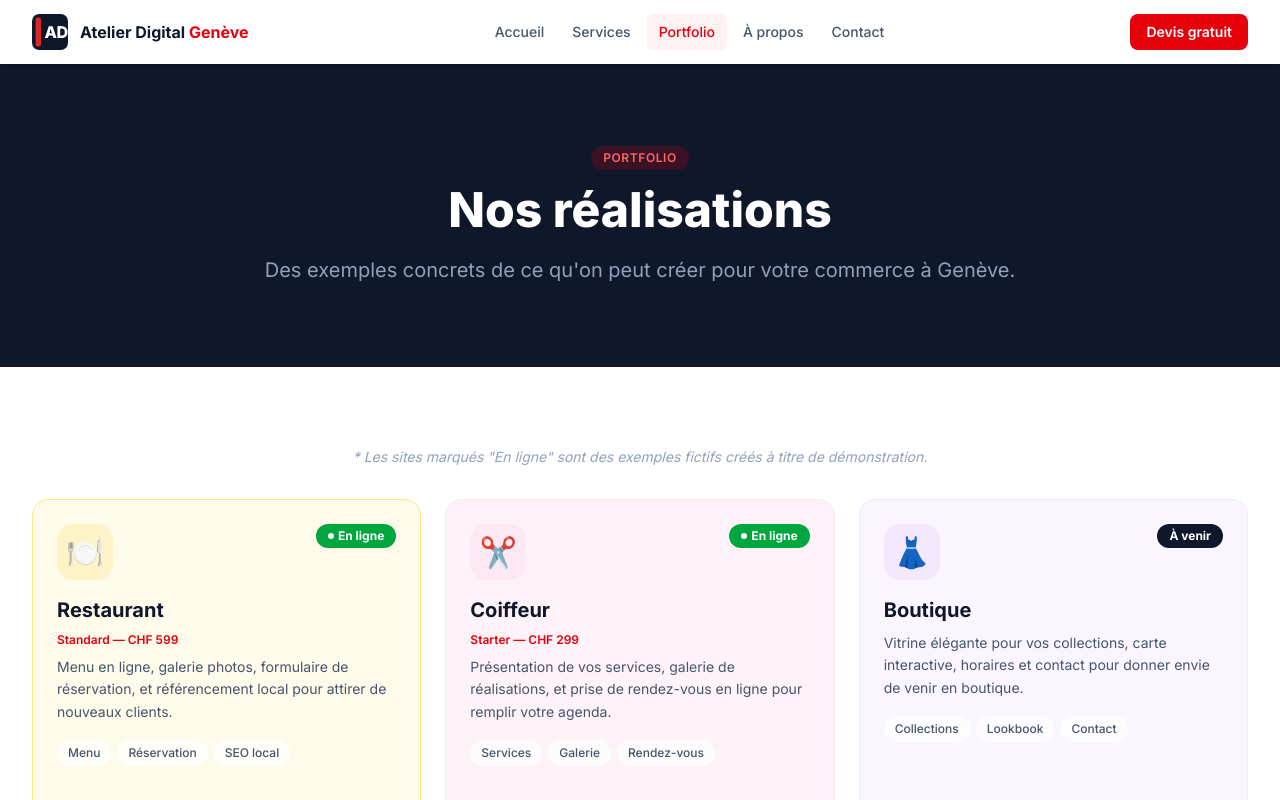
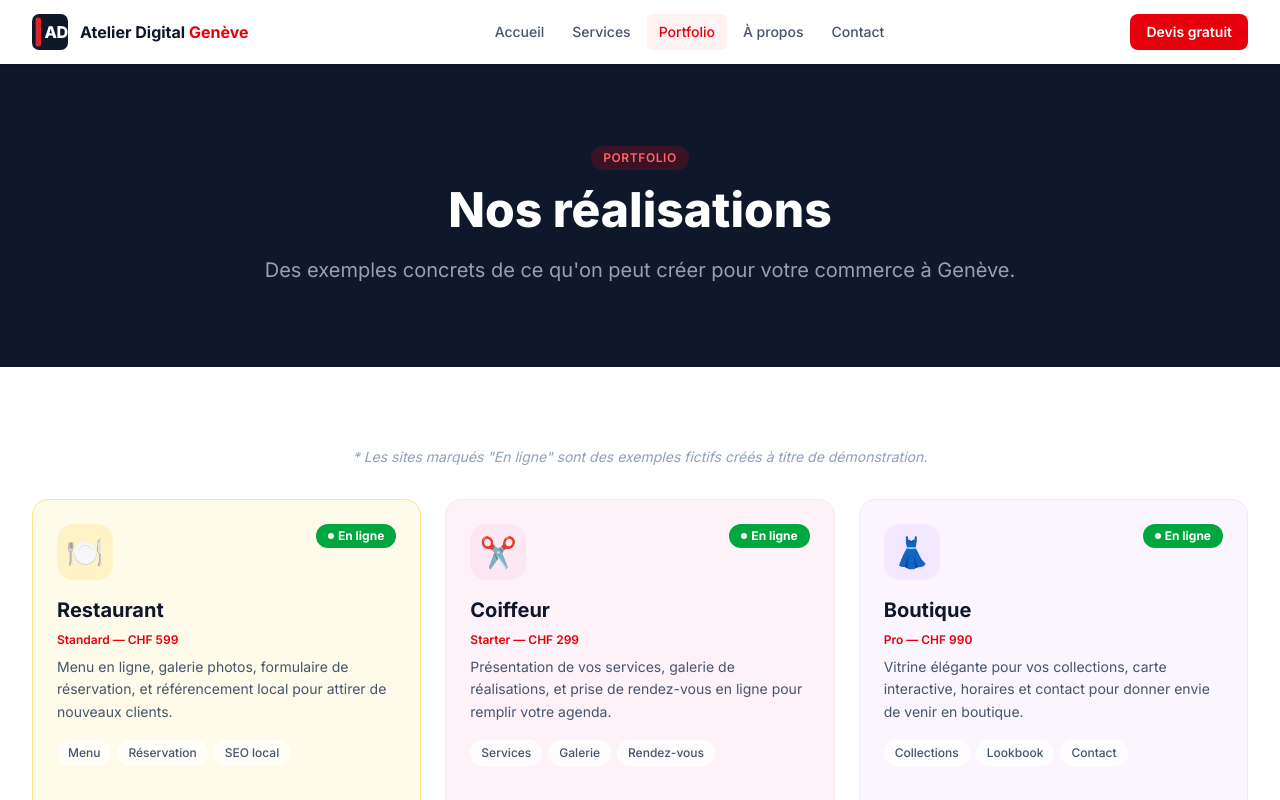
Before and after one commit to jordanrodriguez0204-cyber/atelierdigitalgeneve, a Next.js app: page /portfolio in a window 1280 px wide. Shown: the top 800 px of the page. Built offline with nearby package versions, Linux system fonts and the light colour scheme.

Commit message:
Portfolio: add boutique demo link (Elara, Pro CHF 990)

```diff
--- a/app/portfolio/page.tsx
+++ b/app/portfolio/page.tsx
@@ -45,6 +45,8 @@ const portfolioItems = [
     bg: 'bg-purple-50',
     border: 'border-purple-100',
     iconBg: 'bg-purple-100',
+    demo: 'https://boutique.atelierdigitalgeneve.ch',
+    forfait: 'Pro — CHF 990',
   },
   {
     id: 4,
```
